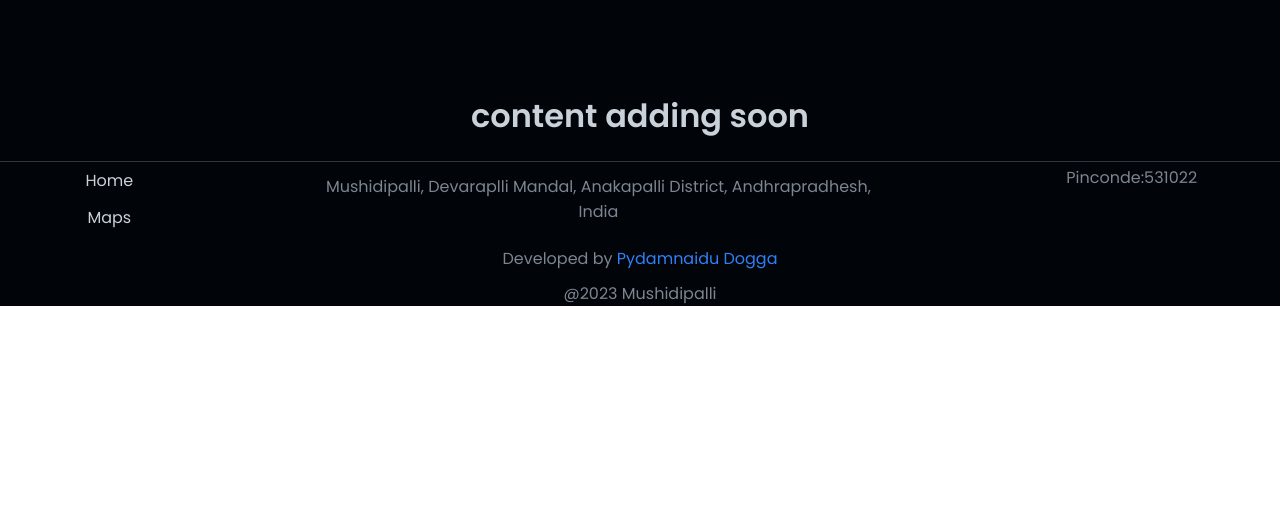
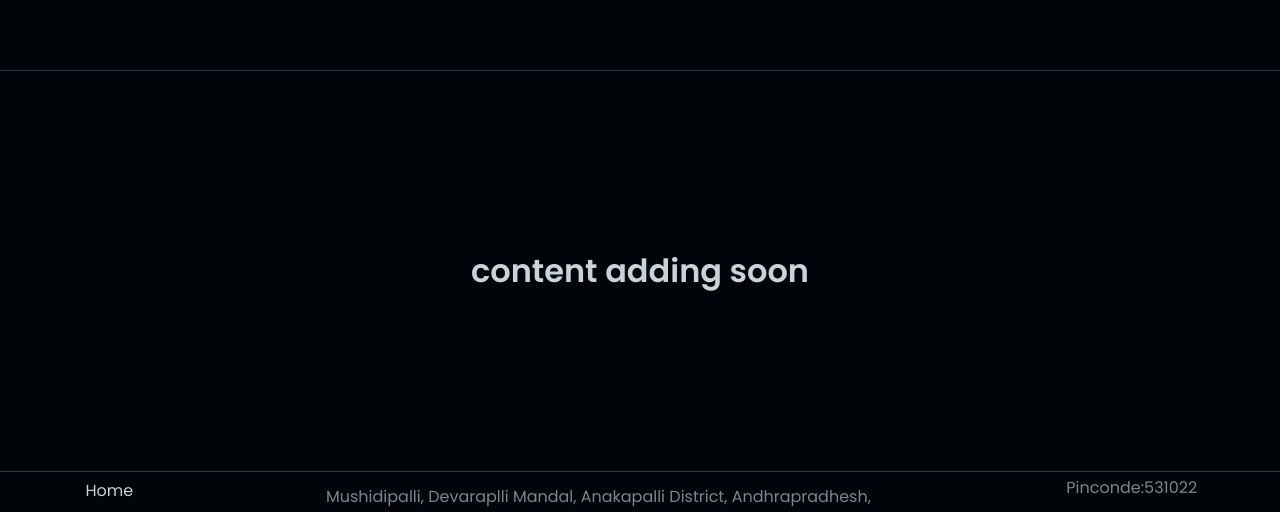
Before and after one commit to Mushidipalli/Mushidipallli_Frontend, a React (Create React App) app: page /ponds/1 in a window 1280 px wide. Shown: the part 867-1379 px from the top of the page. Before the commit the page ends 1173 px from the top, so only its background shows below. Built offline with nearby package versions, Linux system fonts and the light colour scheme; no server answers.

Commit message:
adding videos

```diff
--- a/src/components/GovtOffices/RaithuBharosakendram/RaithuBharosakendram.jsx
+++ b/src/components/GovtOffices/RaithuBharosakendram/RaithuBharosakendram.jsx
@@ -19,7 +19,11 @@ function RaithuBharosakendram() {
 
 
       </div>
-      <h1>content adding soon</h1>
+      <div className="content-container">
+        <h1>content adding soon</h1>
+
+      </div>
+
 
     </div>
   )
--- a/src/components/GovtOffices/RationShop/RationShop.jsx
+++ b/src/components/GovtOffices/RationShop/RationShop.jsx
@@ -19,7 +19,11 @@ function RationShop() {
 
 
       </div>
-      <h1>content adding soon</h1>
+      <div className="content-container">
+        <h1>content adding soon</h1>
+
+      </div>
+
 
     </div>
   )
--- a/src/components/GovtOffices/VillageClinic/VillageClinic.jsx
+++ b/src/components/GovtOffices/VillageClinic/VillageClinic.jsx
@@ -18,7 +18,11 @@ function VillageClinic() {
 
 
       </div>
-      <h1>content adding soon</h1>
+      <div className="content-container">
+        <h1>content adding soon</h1>
+
+      </div>
+
 
     </div>
   )
--- a/src/components/ListPage/ListPage.css
+++ b/src/components/ListPage/ListPage.css
@@ -10,6 +10,14 @@
     height: 100vh;
 
 }
+.content-container{
+    height: 50vh;
+    display: flex;
+    flex-direction: column;
+    justify-content: center;
+    align-items: center;
+    border-top: 1px solid var(--border_color);
+}
 
 .list-name-container{
     position: absolute;
@@ -17,7 +25,7 @@
     min-width: 320px;
     display: flex;
     flex-direction: column;
-    background-color: rgba(0,0,0,0.5);
+    background-color: rgba(0,0,0,0.3);
     justify-content: center;
     align-items: center;
     width: 100%;
--- a/src/components/ListPage/ListPage.jsx
+++ b/src/components/ListPage/ListPage.jsx
@@ -51,7 +51,12 @@ function ListPage(props) {
           </p>
 
         </div>
-        <h1>content adding soon</h1>
+        <div className='content-container'>
+
+         <h1>content adding soon</h1>
+
+        </div>
+
 
     </div>
   )
--- a/src/components/Schools/Zph.jsx
+++ b/src/components/Schools/Zph.jsx
@@ -19,7 +19,11 @@ function Zph() {
 
 
       </div>
-      <h1>content adding soon</h1>
+      <div className="content-container">
+        <h1>content adding soon</h1>
+
+      </div>
+
 
     </div>
   )
```
